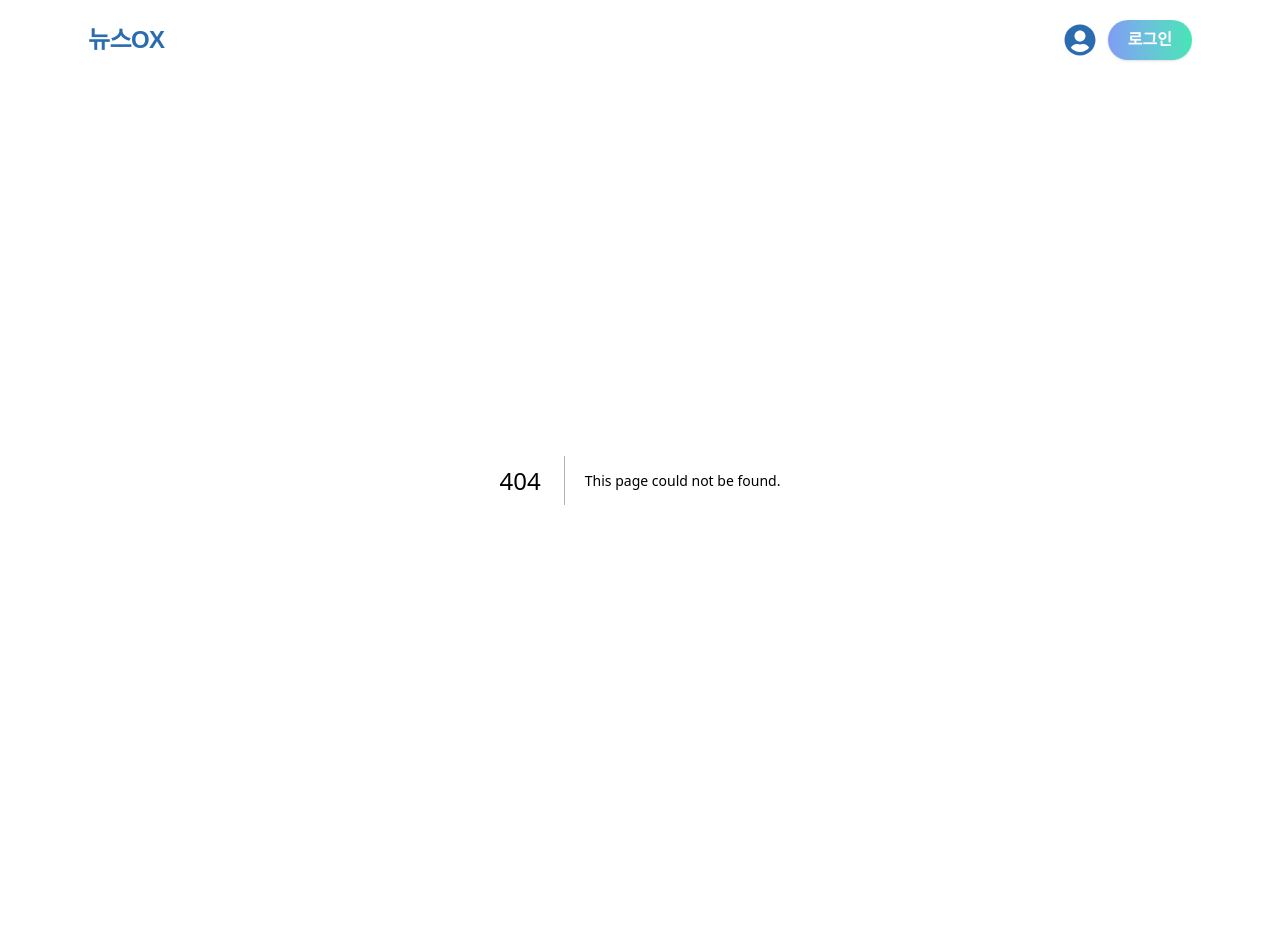
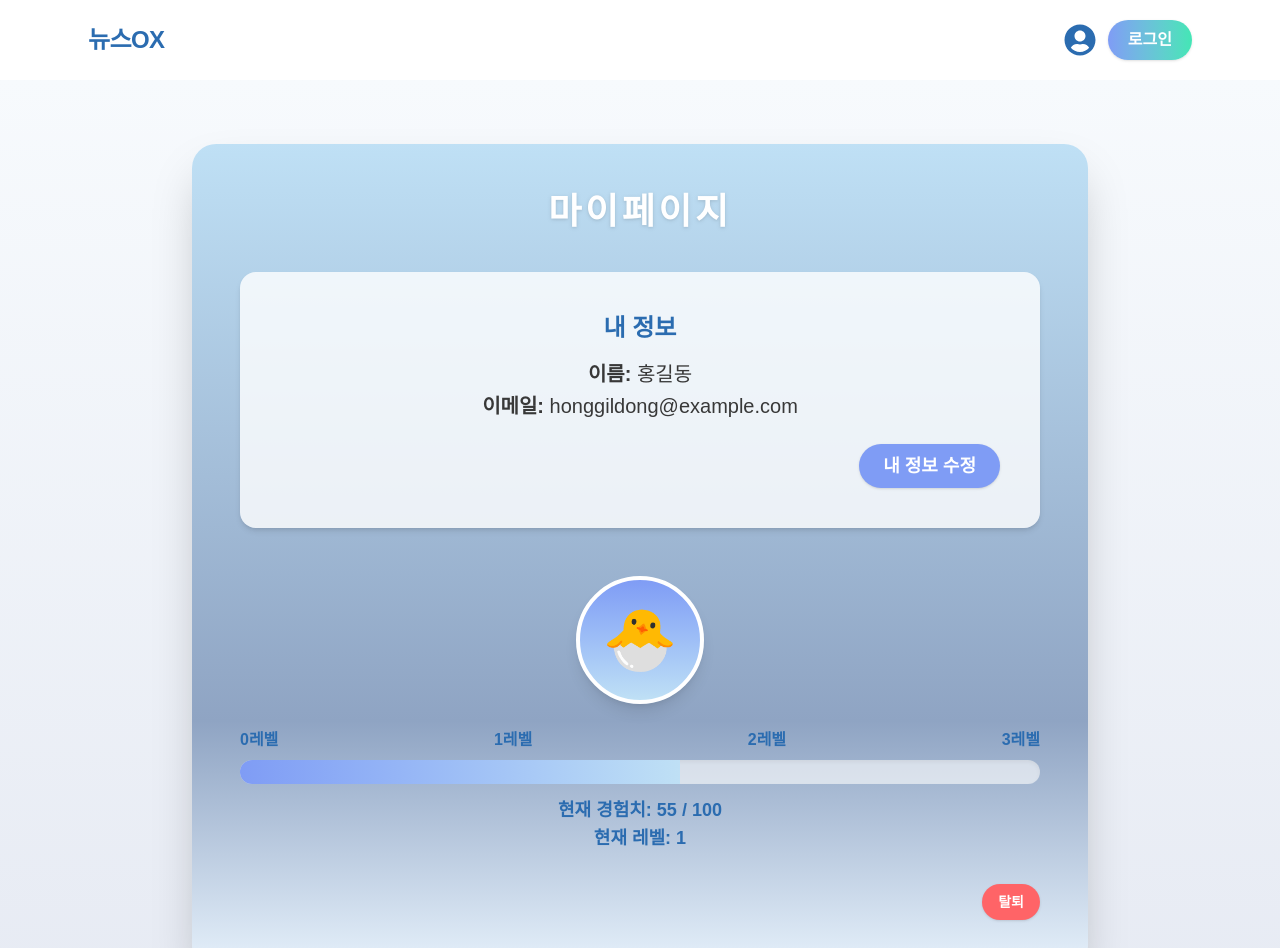
Before and after one commit to Devcourse-BE6-8-2-Team5/Frontend, a Next.js app: page /mypage in a window 1280 px wide. Before the commit this address had no page. Shown: the top 948 px of the page. Before the commit the page ends 880 px from the top, so only its background shows below. Built offline with nearby package versions, Linux system fonts and the light colour scheme.

Commit message:
[feat] 마이페이지 구현

```diff
--- /dev/null
+++ b/src/app/mypage/page.tsx
@@ -0,0 +1,134 @@
+"use client"
+import React, { useState } from 'react';
+
+const mockUser = {
+  name: '홍길동',
+  email: 'honggildong@example.com',
+  level: 1,
+  exp: 55, // 0~100 기준
+};
+
+export default function MyPage() {
+  const [user, setUser] = useState(mockUser);
+  const [editing, setEditing] = useState(false);
+  const [form, setForm] = useState(user);
+
+  const handleChange = (e: React.ChangeEvent<HTMLInputElement>) => {
+    setForm({ ...form, [e.target.name]: e.target.value });
+  };
+
+  const handleEdit = () => {
+    setEditing(true);
+  };
+
+  const handleSave = () => {
+    setUser(form);
+    setEditing(false);
+  };
+
+  const handleCancel = () => {
+    setForm(user);
+    setEditing(false);
+  };
+
+  const handleDelete = () => {
+    if (window.confirm('정말로 탈퇴하시겠습니까?')) {
+      alert('탈퇴되었습니다.');
+    }
+  };
+
+  // 경험치 바 관련
+  const maxLevel = 3;
+  const expPercent = Math.min(user.exp, 100);
+
+  return (
+    <div className="min-h-screen bg-gradient-to-b from-[#f7fafd] to-[#e6eaf3] flex flex-col items-center justify-center py-16">
+      <div className="w-full max-w-4xl min-h-[600px] bg-gradient-to-b from-[#bfe0f5] via-[#8fa4c3] via-70% to-[#e6f1fb] rounded-3xl shadow-2xl p-12 flex flex-col items-center justify-start relative">
+        {/* 팝업 내부 상단에 마이페이지 타이틀 */}
+        <div className="w-full flex flex-col items-center mb-8">
+          <div className="text-4xl font-extrabold text-[#fff] drop-shadow mb-2 tracking-widest">마이페이지</div>
+        </div>
+        <div className="w-full flex flex-col gap-10 items-center">
+          {/* 내 정보 */}
+          <div className="w-full bg-white/80 rounded-2xl p-10 flex flex-col items-center shadow-md">
+            <div className="text-2xl font-bold text-[#2b6cb0] mb-4">내 정보</div>
+            {editing ? (
+              <div className="w-full flex flex-col gap-6">
+                <div className="flex flex-col gap-2">
+                  <label className="text-[#2b6cb0] font-semibold">이름</label>
+                  <input
+                    name="name"
+                    value={form.name}
+                    onChange={handleChange}
+                    className="px-4 py-2 rounded-xl border border-[#e0e7ef] focus:outline-none focus:ring-2 focus:ring-[#7f9cf5] bg-white/90 text-[#383838] font-medium shadow"
+                  />
+                </div>
+                <div className="flex flex-col gap-2">
+                  <label className="text-[#2b6cb0] font-semibold">이메일</label>
+                  <input
+                    name="email"
+                    value={form.email}
+                    onChange={handleChange}
+                    className="px-4 py-2 rounded-xl border border-[#e0e7ef] focus:outline-none focus:ring-2 focus:ring-[#7f9cf5] bg-white/90 text-[#383838] font-medium shadow"
+                  />
+                </div>
+                <div className="flex flex-row gap-4 mt-6 w-full justify-end items-center">
+                  <button
+                    onClick={handleSave}
+                    className="px-6 py-2 rounded-full bg-[#7f9cf5] text-white font-bold shadow hover:bg-[#5a7bd8] transition-colors text-lg"
+                  >저장</button>
+                  <button
+                    onClick={handleCancel}
+                    className="px-6 py-2 rounded-full bg-white/80 text-[#383838] border border-[#e0e7ef] font-bold shadow hover:bg-[#e0f7fa] transition-colors text-lg"
+                  >취소</button>
+                </div>
+              </div>
+            ) : (
+              <>
+                <div className="text-xl text-[#383838] font-semibold mb-1">이름: <span className="font-normal">{user.name}</span></div>
+                <div className="text-xl text-[#383838] font-semibold mb-4">이메일: <span className="font-normal">{user.email}</span></div>
+                <div className="flex flex-row gap-4 mt-2 w-full justify-end items-center">
+                  <button
+                    onClick={handleEdit}
+                    className="px-6 py-2 rounded-full bg-[#7f9cf5] text-white font-bold shadow hover:bg-[#5a7bd8] transition-colors text-lg"
+                  >내 정보 수정</button>
+                </div>
+              </>
+            )}
+          </div>
+          {/* 캐릭터 & 레벨/경험치 */}
+          <div className="w-full flex flex-col items-center gap-6 mt-2">
+            {/* 캐릭터(아바타) */}
+            <div className="w-32 h-32 rounded-full bg-gradient-to-b from-[#7f9cf5] to-[#bfe0f5] flex items-center justify-center shadow-lg border-4 border-white">
+              <span className="text-6xl select-none">🐣</span>
+            </div>
+            {/* 레벨/경험치 바 */}
+            <div className="w-full flex flex-col items-center">
+              <div className="flex flex-row justify-between w-full text-base text-[#2b6cb0] font-bold mb-2">
+                <span>0레벨</span>
+                <span>1레벨</span>
+                <span>2레벨</span>
+                <span>3레벨</span>
+              </div>
+              <div className="relative w-full h-6 bg-white/60 rounded-full overflow-hidden shadow-inner mb-3">
+                <div
+                  className="absolute left-0 top-0 h-6 bg-gradient-to-r from-[#7f9cf5] to-[#bfe0f5]"
+                  style={{ width: `${expPercent}%` }}
+                />
+              </div>
+              <div className="text-lg text-[#2b6cb0] font-semibold">현재 경험치: {user.exp} / 100</div>
+              <div className="text-lg text-[#2b6cb0] font-semibold">현재 레벨: {user.level}</div>
+            </div>
+          </div>
+        </div>
+        {/* 탈퇴 버튼 */}
+        <div className="w-full flex flex-row justify-end mt-8">
+          <button
+            onClick={handleDelete}
+            className="px-4 py-2 rounded-full bg-red-400 text-white font-bold shadow hover:bg-red-600 transition-colors text-sm"
+          >탈퇴</button>
+        </div>
+      </div>
+    </div>
+  );
+}
```
